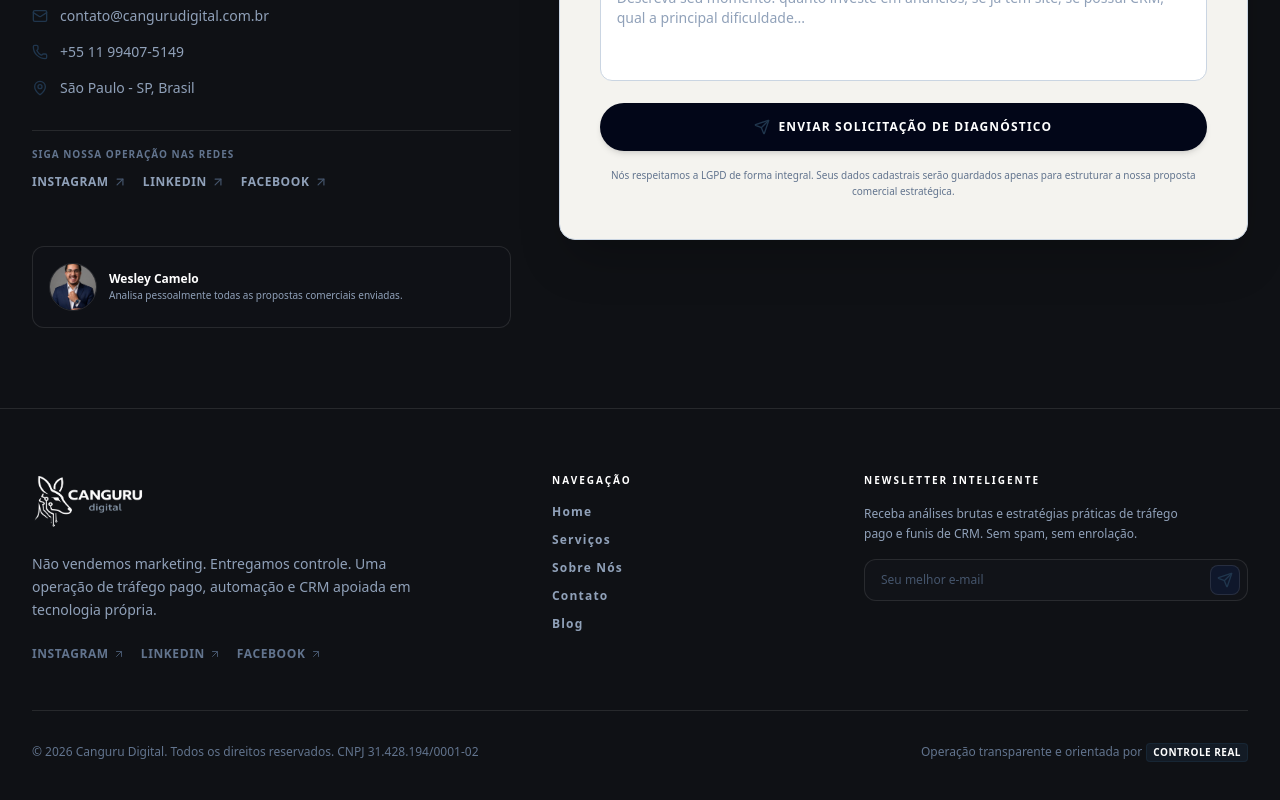
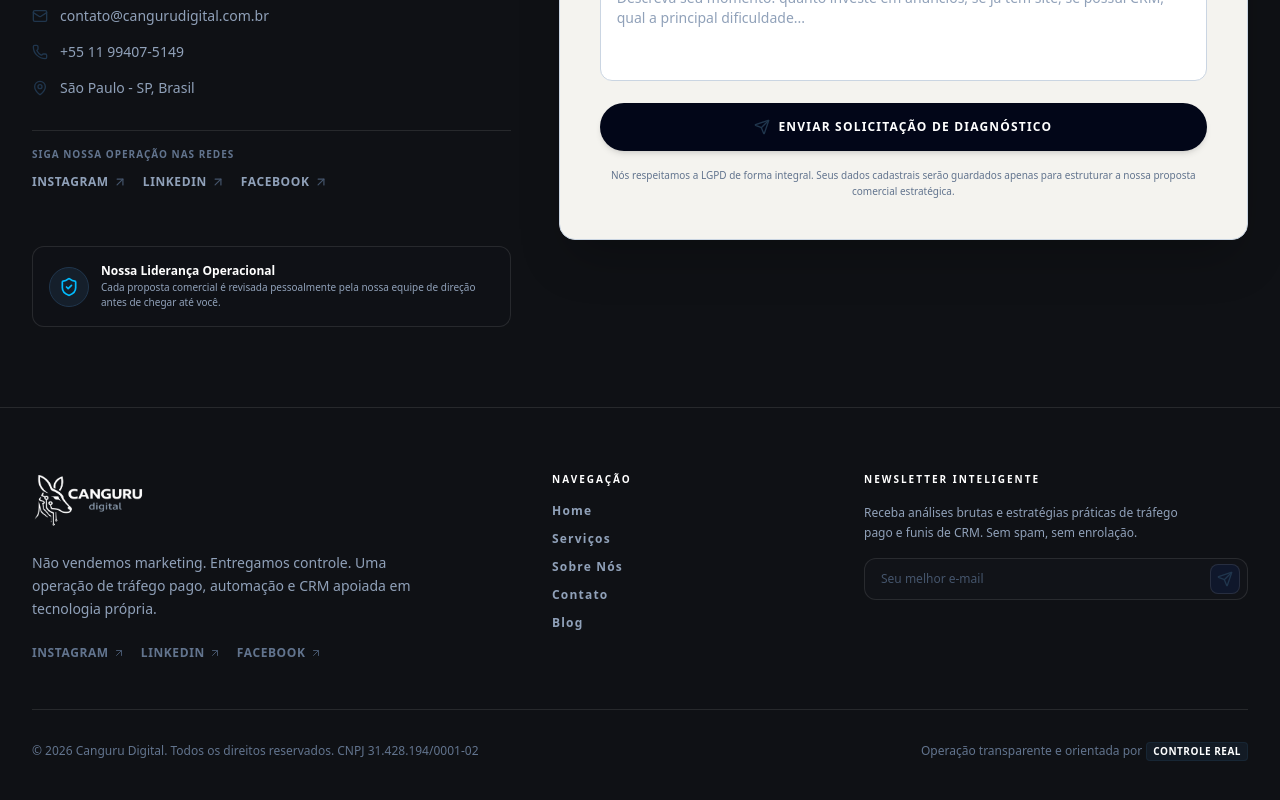
Before and after one commit to WesleyCanguru/Site-Canguru-Digital, a React (Vite) app: page /contato in a window 1280 px wide. Shown: the part 1035-1835 px from the top of the page. Built offline with nearby package versions, Linux system fonts and the light colour scheme.

Commit message:
refactor: update founder credit to leadership review
Replace the founder's photo with a formal operational leadership badge to emphasize quality control and professional oversight on contact proposals.

```diff
--- a/src/pages/Contato.tsx
+++ b/src/pages/Contato.tsx
@@ -6,7 +6,6 @@
 import React, { useState } from "react";
 import { motion } from "motion/react";
 import { addLead } from "../lib/database";
-import wesleyFoto from "../assets/images/Wesley-Camelo-Fundador.jpeg";
 import {
   MessageSquare,
   Send,
@@ -16,7 +15,8 @@ import {
   Phone,
   MapPin,
   ArrowUpRight,
-  RefreshCw
+  RefreshCw,
+  ShieldCheck
 } from "lucide-react";
 
 interface ContatoProps {
@@ -168,18 +168,15 @@ export default function Contato({ navigateTo }: ContatoProps) {
               </div>
             </div>
 
-            {/* Foto do Fundador */}
+            {/* Garantia de Análise Sênior */}
             <div className="relative pt-6">
               <div className="flex items-center gap-3 bg-[#111318]/50 p-4 rounded-xl border border-white/10">
-                <img
-                  src={wesleyFoto}
-                  alt="Wesley Camelo"
-                  referrerPolicy="no-referrer"
-                  className="w-12 h-12 object-cover rounded-full border border-white/10 shrink-0"
-                />
+                <div className="w-10 h-10 rounded-full bg-[#20364d]/40 border border-[#20364d] flex items-center justify-center shrink-0">
+                  <ShieldCheck className="w-5 h-5 text-sky-400" />
+                </div>
                 <div>
-                  <h4 className="text-xs font-bold text-white leading-tight">Wesley Camelo</h4>
-                  <p className="text-[10px] text-slate-400 mt-0.5">Analisa pessoalmente todas as propostas comerciais enviadas.</p>
+                  <h4 className="text-xs font-bold text-white leading-tight">Nossa Liderança Operacional</h4>
+                  <p className="text-[10px] text-slate-400 mt-0.5">Cada proposta comercial é revisada pessoalmente pela nossa equipe de direção antes de chegar até você.</p>
                 </div>
               </div>
             </div>
```
